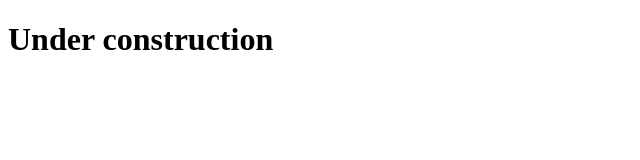
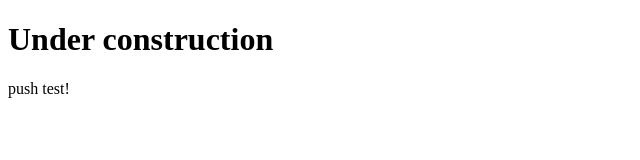
Before and after one commit to sadjuice/sadjuice.github.io, a plain HTML site: page index.html in a window 1280 px wide. Shown: the full height of the page, 0-640 px from the left. Drawn offline with Linux system fonts and the light colour scheme.

Commit message:
Push test

```diff
--- a/index.html
+++ b/index.html
@@ -5,5 +5,6 @@
   </head>
   <body>
     <h1>Under construction</h1>
+    <p>push test!</p>
   </body>
 </html>
```
